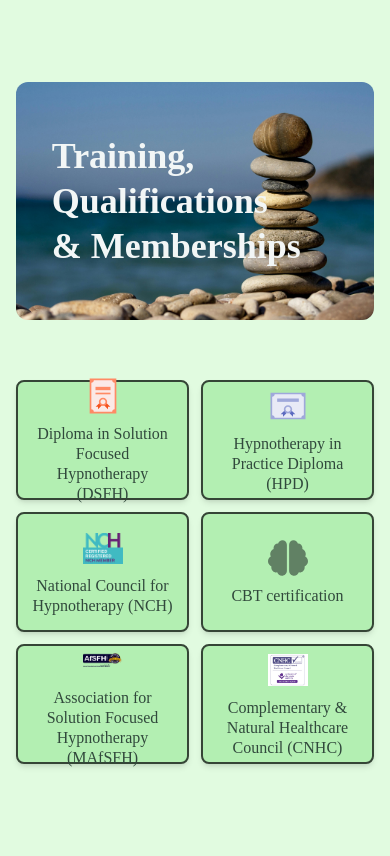
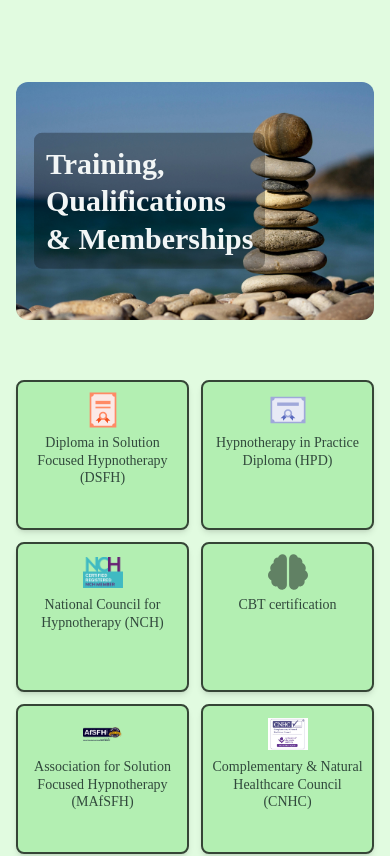
Before and after one commit to maddierosecodes/laurence-halpin-hypnotherapy, a Next.js app: page /about in a window 390 px wide. Shown: the part 1120-1976 px from the top of the page. Built offline with nearby package versions, Linux system fonts and the light colour scheme.

Commit message:
Fix image text overlay and card expansion on mobile in quals section

```diff
--- a/components/atoms/Card.tsx
+++ b/components/atoms/Card.tsx
@@ -9,13 +9,19 @@ interface CardProps {
 export default function Card({ title, icon }: CardProps) {
   return (
     <div
-      className="bg-mint-300 border-2 border-sage-800 p-3 rounded-lg shadow-md hover:shadow-lg transition-all
-                 flex flex-col items-center justify-center text-center hover:bg-mint-100
-                 hover:-translate-y-1 duration-300 h-[120px] sm:h-[140px]"
+      className="bg-mint-300 border-2 border-sage-800 p-2 sm:p-3 rounded-lg shadow-md hover:shadow-lg transition-all
+                 flex flex-col items-center justify-start text-center hover:bg-mint-100
+                 hover:-translate-y-1 duration-300 h-[150px] sm:h-[140px]"
     >
-      <div className="text-sage-600 mb-2">{icon}</div>
+      <div className="text-sage-600 mb-1 sm:mb-2">{icon}</div>
 
-      <Title size="md" colour="forest" weight="medium" className="line-clamp-2">
+      <Title
+        size="sm"
+        smSize="md"
+        colour="forest"
+        weight="medium"
+        className="line-clamp-3 sm:line-clamp-2"
+      >
         {title}
       </Title>
     </div>
--- a/components/organisms/Qualifications.tsx
+++ b/components/organisms/Qualifications.tsx
@@ -81,8 +81,8 @@ export default function Qualifications() {
           quality={80}
           loading="lazy"
         />
-        <div className="absolute top-1/2 left-[10%] -translate-y-1/2 text-left max-w-[80%] md:max-w-[60%]">
-          <Title size="4xl" colour="cream" weight="bold">
+        <div className="absolute top-1/2 left-[5%] sm:left-[10%] -translate-y-1/2 text-left max-w-[90%] md:max-w-[60%] bg-black/30 sm:bg-transparent p-3 rounded-lg">
+          <Title size="3xl" smSize="4xl" colour="cream" weight="bold">
             Training, <br />
             Qualifications <br />& Memberships
           </Title>
```
